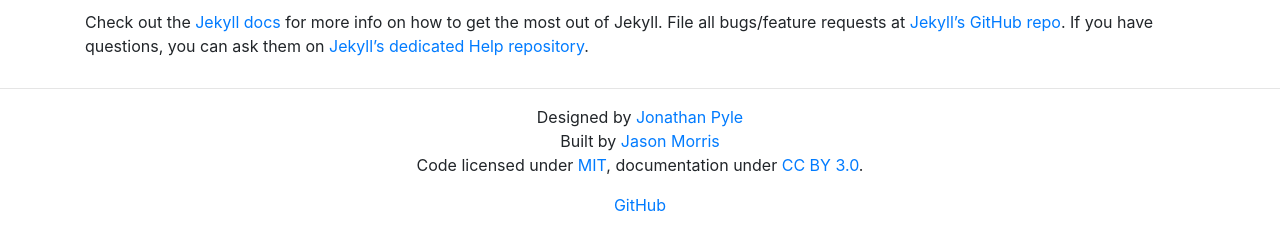
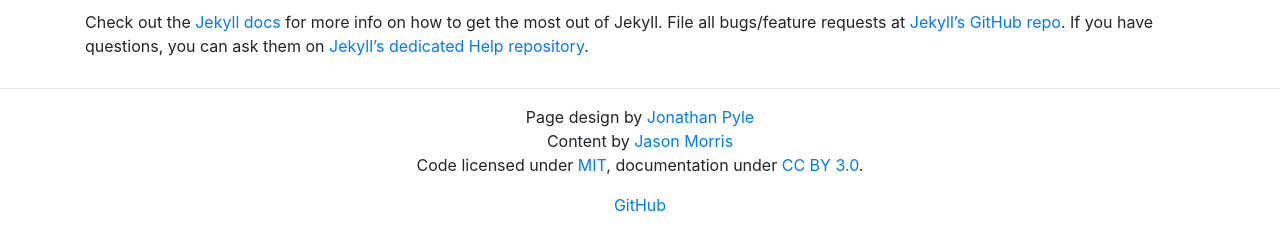
Before and after one commit to Gauntlet173/docassemble-openlcbr, a Jekyll site: the page built from _posts/2015-10-03-welcome-to-jekyll.markdown, in a window 1280 px wide. Shown: the part 480-730 px from the top of the page. Built offline with Jekyll 4.4.1, drawn with Linux system fonts in a browser that asks for light colours; comment, search, counter and statistics services are not loaded.

Commit message:
Update footer-attribution.html

```diff
--- a/_includes/footer-attribution.html
+++ b/_includes/footer-attribution.html
@@ -1,5 +1,5 @@
-            <p>Designed by <a href="https://github.com/jhpyle">Jonathan Pyle</a><br>
-              Built by <a href="https://github.com/Gauntlet173">Jason Morris</a><br>
+            <p>Page design by <a href="https://github.com/jhpyle">Jonathan Pyle</a><br>
+              Content by <a href="https://github.com/Gauntlet173">Jason Morris</a><br>
               Code licensed under
               <a rel="license" href="https://github.com/jhpyle/docassemble/blob/master/LICENSE.txt" target="_blank">MIT</a>,
               documentation under <a rel="license" href="https://creativecommons.org/licenses/by/3.0/" target="_blank">CC BY 3.0</a>.
```
